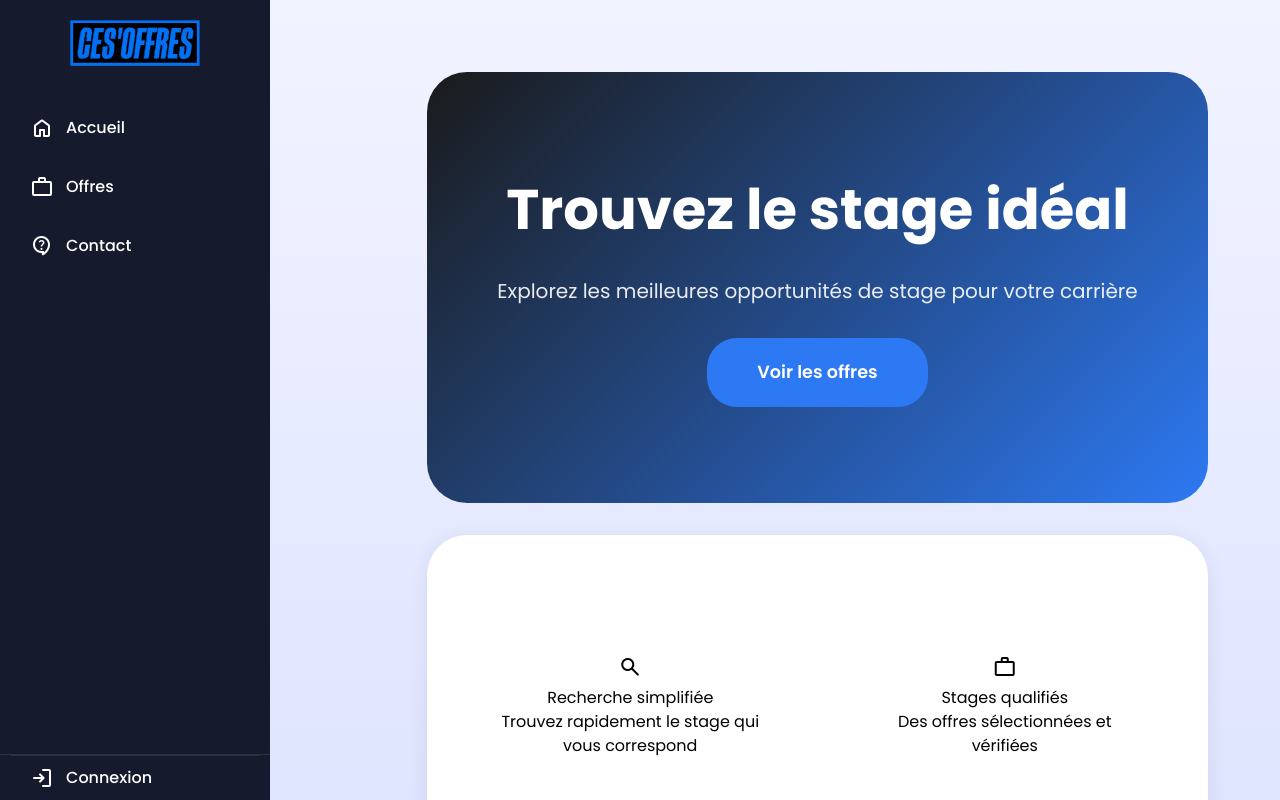
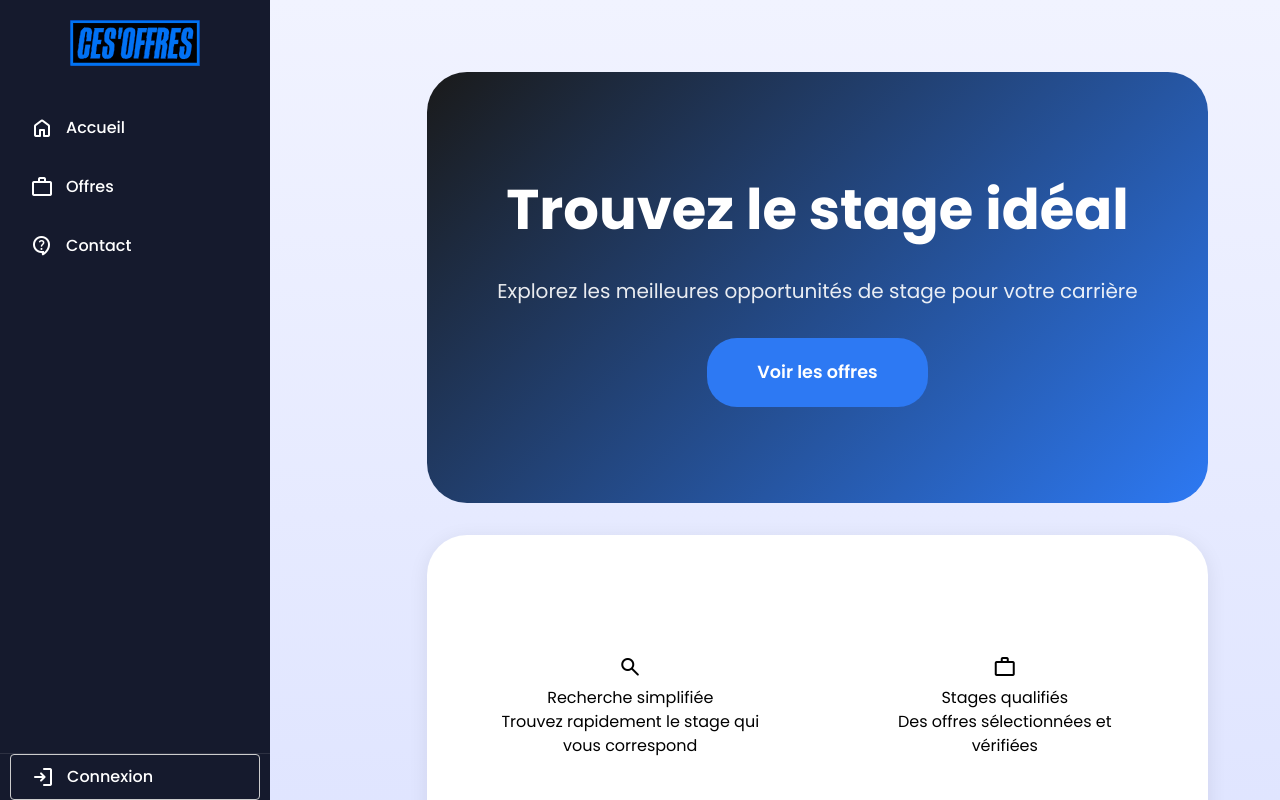
Before and after one commit to CES-OFFRES-Team/CES-OFFRES, a Next.js app: page / in a window 1280 px wide. Shown: the top 800 px of the page. Built offline with nearby package versions, Linux system fonts and the light colour scheme.

Commit message:
Ajout de la session complete  et fonctionel

```diff
--- /dev/null
+++ b/src/app/components/AuthNav.js
@@ -0,0 +1,34 @@
+'use client';
+import { useEffect, useState } from 'react';
+import Cookies from 'js-cookie';
+
+export default function AuthNav() {
+    const [isLoggedIn, setIsLoggedIn] = useState(false);
+    const [userData, setUserData] = useState(null);
+
+    useEffect(() => {
+        const token = Cookies.get('authToken');
+        const userDataStr = Cookies.get('userData');
+
+        if (token && userDataStr) {
+            setIsLoggedIn(true);
+            setUserData(JSON.parse(userDataStr));
+        }
+    }, []);
+
+    return (
+        <li className="nav-item">
+            {isLoggedIn ? (
+                <a href="/dashboard" className="nav-link account-btn">
+                    <span className="material-symbols-rounded">person</span>
+                    <span className="nav-label">Mon Compte</span>
+                </a>
+            ) : (
+                <a href="/Login" className="nav-link login-btn">
+                    <span className="material-symbols-rounded">login</span>
+                    <span className="nav-label">Connexion</span>
+                </a>
+            )}
+        </li>
+    );
+}
--- a/src/app/components/Navigation.js
+++ b/src/app/components/Navigation.js
@@ -1,58 +1,42 @@
 'use client';
-import { useEffect, useState } from 'react';
-import { isAuthenticated, getUserData, verifyToken, logout } from '../utils/auth';
-import Link from 'next/link';
-import './Navigation.css';
+import React from 'react';
+import AuthNav from './AuthNav';
 
 export default function Navigation() {
-    const [isLoggedIn, setIsLoggedIn] = useState(false);
-    const [userData, setUserData] = useState(null);
-
-    useEffect(() => {
-        const checkAuth = async () => {
-            const authenticated = isAuthenticated();
-            if (authenticated) {
-                // Vérifier la validité du token
-                const isValid = await verifyToken();
-                if (!isValid) {
-                    logout();
-                    return;
-                }
-            }
-            setIsLoggedIn(authenticated);
-            setUserData(getUserData());
-        };
-
-        checkAuth();
-
-        // Vérifier le token toutes les 5 minutes
-        const interval = setInterval(checkAuth, 5 * 60 * 1000);
-
-        return () => clearInterval(interval);
-    }, []);
-
     return (
-        <nav className="main-nav">
-            <div className="nav-brand">
-                <Link href="/">CES OFFRES</Link>
-            </div>
-            <div className="nav-links">
-                {isLoggedIn ? (
-                    <div className="user-menu">
-                        <span className="user-name">{userData?.prenom}</span>
-                        <Link href="/dashboard" className="account-button">
-                            Mon Compte
-                        </Link>
-                        <button onClick={logout} className="logout-button">
-                            Déconnexion
-                        </button>
-                    </div>
-                ) : (
-                    <Link href="/login" className="login-button">
-                        Se connecter
-                    </Link>
-                )}
-            </div>
-        </nav>
+        <aside className="sidebar">
+            <nav className="sidebar-nav">
+                <div className="logo-container">
+                    <img
+                        src="/images/logo.svg"
+                        alt="Logo"
+                        className="nav-logo"
+                    />
+                </div>
+                <ul className="nav-list primary-nav">
+                    <li className="nav-item">
+                        <a href="/" className="nav-link">
+                            <span className="material-symbols-rounded">home</span>
+                            <span className="nav-label">Accueil</span>
+                        </a>
+                    </li>
+                    <li className="nav-item">
+                        <a href="/Offres" className="nav-link">
+                            <span className="material-symbols-rounded">work</span>
+                            <span className="nav-label">Offres</span>
+                        </a>
+                    </li>
+                    <li className="nav-item">
+                        <a href="/Contact" className="nav-link">
+                            <span className="material-symbols-rounded">contact_support</span>
+                            <span className="nav-label">Contact</span>
+                        </a>
+                    </li>
+                </ul>
+                <ul className="nav-list secondary-nav">
+                    <AuthNav />
+                </ul>
+            </nav>
+        </aside>
     );
 }
--- a/src/app/globals.css
+++ b/src/app/globals.css
@@ -858,3 +858,25 @@ iframe {
   border-radius: 4px;
   overflow-x: auto;
 }
+
+.account-btn {
+  background-color: #4CAF50 !important;
+  color: white !important;
+  border-radius: 4px;
+  transition: background-color 0.3s ease;
+}
+
+.account-btn:hover {
+  background-color: #45a049 !important;
+}
+
+.login-btn {
+  background-color: transparent;
+  border: 1px solid #ccc;
+  border-radius: 4px;
+  transition: all 0.3s ease;
+}
+
+.login-btn:hover {
+  background-color: #f5f5f5;
+}
--- a/src/app/layout.js
+++ b/src/app/layout.js
@@ -1,6 +1,6 @@
 import "./globals.css";
-import { Inter, Poppins } from 'next/font/google'
-import Image from 'next/image'
+import { Inter } from 'next/font/google'
+import Navigation from './components/Navigation'
 
 // If you want to use this font, add these lines at the top of your layout.js
 const inter = Inter({ subsets: ['latin'] })
@@ -10,53 +10,16 @@ export const metadata = {
   description: "Platforme Pour trouver un stage",
 };
 
+// Le layout principal reste un composant serveur
 export default function RootLayout({ children }) {
   return (
-    <html lang="fr">
+    <html lang="fr" className={inter.className}>
       <head>
         <link rel="stylesheet" href="https://fonts.googleapis.com/css2?family=Material+Symbols+Rounded:opsz,wght,FILL,GRAD@24,400,0,0" />
         <link rel="stylesheet" href="https://cdnjs.cloudflare.com/ajax/libs/font-awesome/6.5.1/css/all.min.css" />
       </head>
       <body>
-        <aside className="sidebar">
-          <nav className="sidebar-nav">
-            <div className="logo-container">
-              <img
-                src="/images/logo.svg"
-                alt="Logo"
-                className="nav-logo"
-              />
-            </div>
-            <ul className="nav-list primary-nav">
-              <li className="nav-item">
-                <a href="/" className="nav-link">
-                  <span className="material-symbols-rounded">home</span>
-                  <span className="nav-label">Accueil</span>
-                </a>
-              </li>
-              <li className="nav-item">
-                <a href="/Offres" className="nav-link">
-                  <span className="material-symbols-rounded">work</span>
-                  <span className="nav-label">Offres</span>
-                </a>
-              </li>
-              <li className="nav-item">
-                <a href="/Contact" className="nav-link">
-                  <span className="material-symbols-rounded">contact_support</span>
-                  <span className="nav-label">Contact</span>
-                </a>
-              </li>
-            </ul>
-            <ul className="nav-list secondary-nav">
-              <li className="nav-item">
-                <a href="/Login" className="nav-link login-btn">
-                  <span className="material-symbols-rounded">login</span>
-                  <span className="nav-label">Connexion</span>
-                </a>
-              </li>
-            </ul>
-          </nav>
-        </aside>
+        <Navigation />
         <main>
           {children}
         </main>
```
